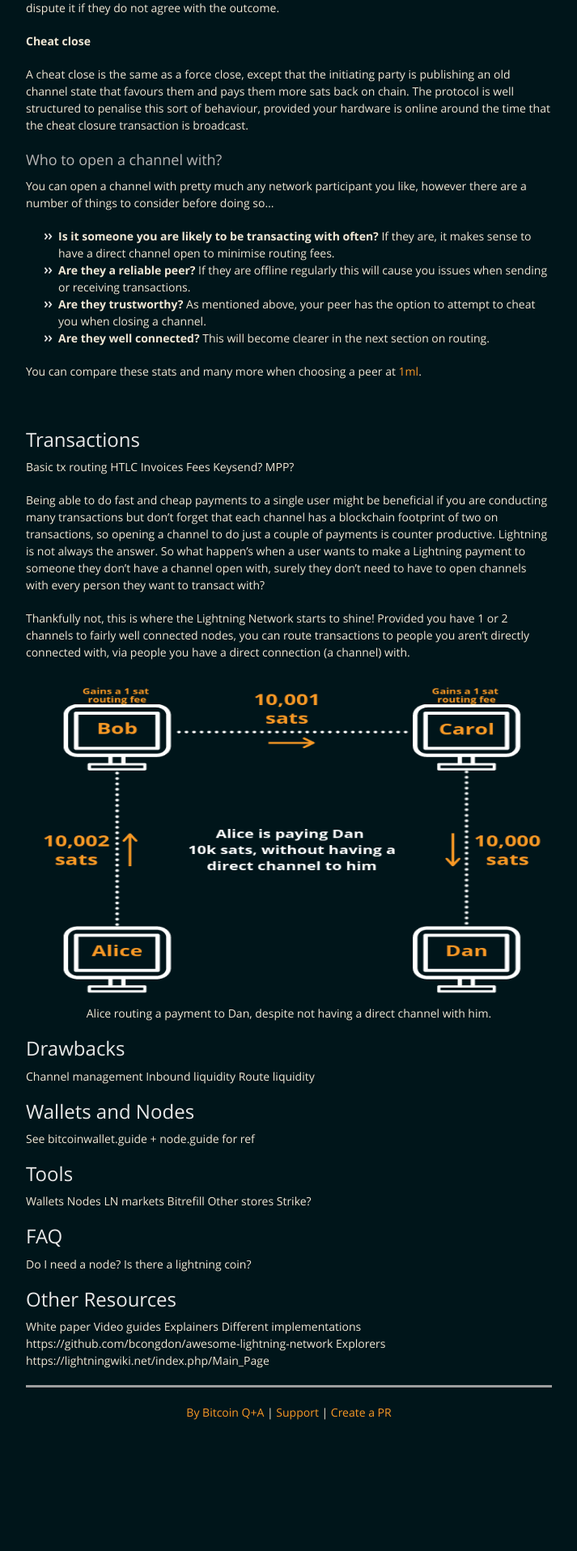
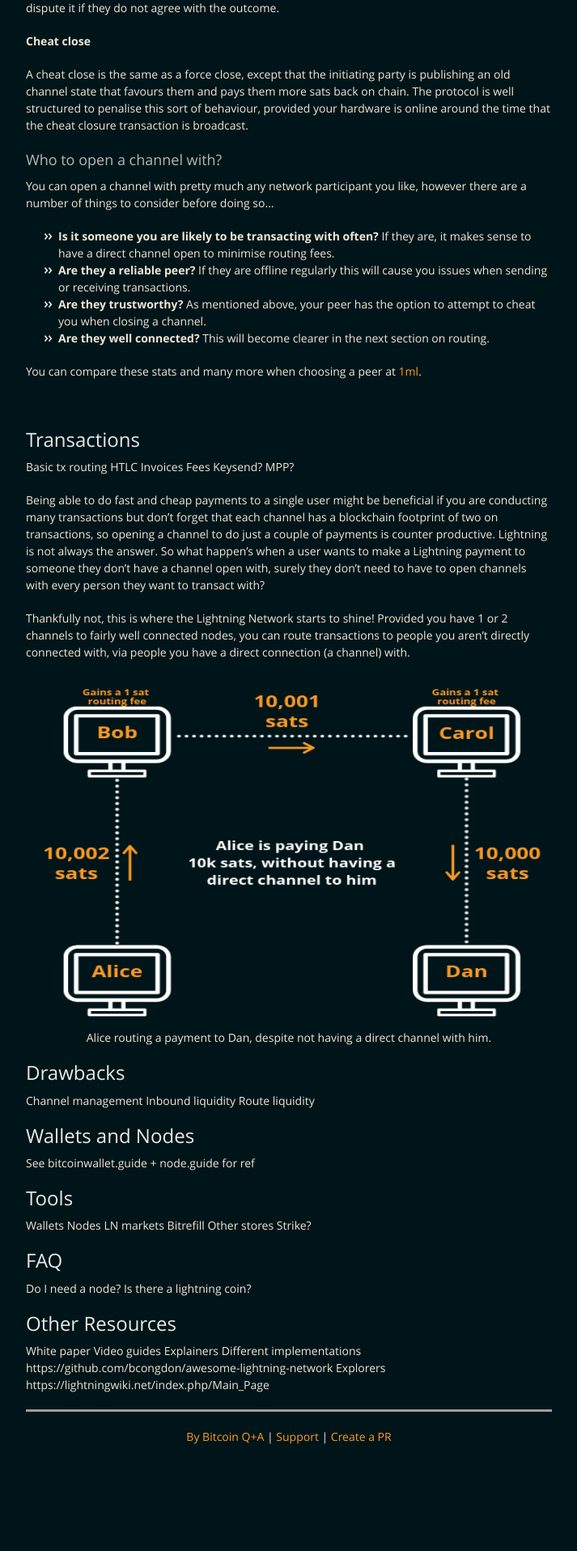
Before and after one commit to BitcoinQnA/ln-guide, a Jekyll site: the page built from index.md, in a window 1280 px wide. Shown: the part 2907-4823 px from the top of the page at 81% size, without its empty margins (283-996 px from the left). Built offline with Jekyll 4.4.1, drawn with Linux system fonts in a browser that asks for light colours; before the commit the page ends 4793 px from its top, so only the background shows below that; grey boxes are pictures that could not be loaded.

Commit message:
Update index.md

```diff
--- a/index.md
+++ b/index.md
@@ -101,7 +101,7 @@ Being able to do fast and cheap payments to a single user might be beneficial if
 Thankfully not, this is where the Lightning Network starts to shine! Provided you have 1 or 2 channels to fairly well connected nodes, you can route transactions to people you aren't directly connected with, via people you have a direct connection (a channel) with.
 
 <p align="center">
-<img src="https://raw.githubusercontent.com/BitcoinQnA/ln-guide/master/assets/images/TX%20route.png" class=responsive width="650" height="400" maxheight="300" />
+<img src="https://raw.githubusercontent.com/BitcoinQnA/ln-guide/master/assets/images/TX%20route.png" class=responsive width="650" height="430" maxheight="300" />
 
 Alice routing a payment to Dan, despite not having a direct channel with him.
 </p>
```
